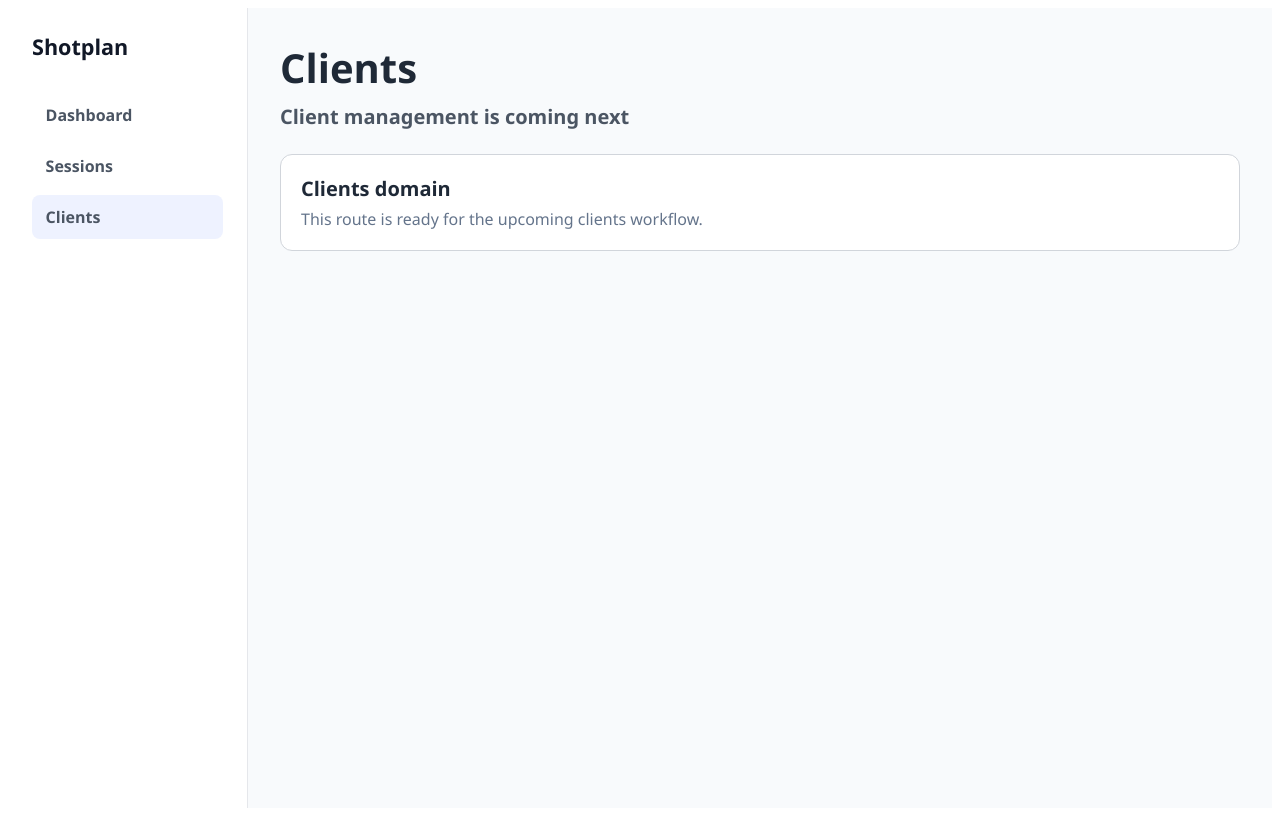
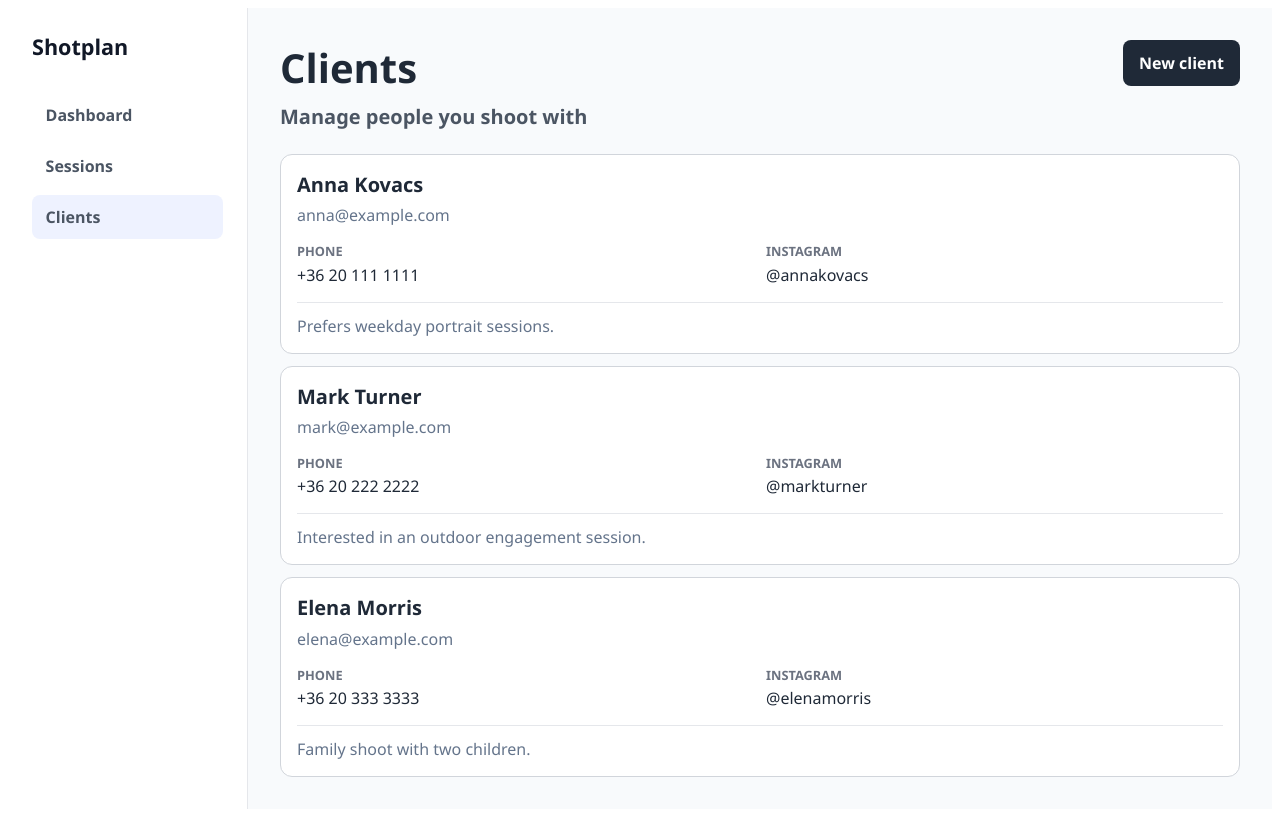
Before and after one commit to captaaint/shotplan, an Angular app: page /clients in a window 1280 px wide. Built offline with nearby package versions, Linux system fonts and the light colour scheme; data requests are answered from the project's data file.

Commit message:
feat: implement client management with create functionality and enhance client details display

```diff
--- a/db.json
+++ b/db.json
@@ -49,19 +49,25 @@
       "id": "c-101",
       "fullName": "Anna Kovacs",
       "email": "anna@example.com",
-      "phone": "+36 20 111 1111"
+      "phone": "+36 20 111 1111",
+      "instagramHandle": "@annakovacs",
+      "notes": "Prefers weekday portrait sessions."
     },
     {
       "id": "c-102",
       "fullName": "Mark Turner",
       "email": "mark@example.com",
-      "phone": "+36 20 222 2222"
+      "phone": "+36 20 222 2222",
+      "instagramHandle": "@markturner",
+      "notes": "Interested in an outdoor engagement session."
     },
     {
       "id": "c-103",
       "fullName": "Elena Morris",
       "email": "elena@example.com",
-      "phone": "+36 20 333 3333"
+      "phone": "+36 20 333 3333",
+      "instagramHandle": "@elenamorris",
+      "notes": "Family shoot with two children."
     }
   ]
 }
--- a/src/app/domains/clients/clients.routes.ts
+++ b/src/app/domains/clients/clients.routes.ts
@@ -1,7 +1,12 @@
 import { Routes } from '@angular/router';
 import { ClientsPage } from './feature-list/clients-page';
+import { ClientNewPage } from './feature-new/client-new-page';
 
 export const CLIENTS_ROUTES: Routes = [
+  {
+    path: 'new',
+    component: ClientNewPage,
+  },
   {
     path: '',
     component: ClientsPage,
--- /dev/null
+++ b/src/app/domains/clients/data-access/client.api.ts
@@ -0,0 +1,19 @@
+import { HttpClient } from '@angular/common/http';
+import { Injectable, inject } from '@angular/core';
+import { Observable } from 'rxjs';
+
+import { Client, CreateClientRequest } from './client.models';
+
+@Injectable({ providedIn: 'root' })
+export class ClientApi {
+  private readonly http = inject(HttpClient);
+  private readonly clientsUrl = '/clients';
+
+  getClients(): Observable<Client[]> {
+    return this.http.get<Client[]>(this.clientsUrl);
+  }
+
+  createClient(client: CreateClientRequest): Observable<Client> {
+    return this.http.post<Client>(this.clientsUrl, client);
+  }
+}
--- /dev/null
+++ b/src/app/domains/clients/data-access/client.store.ts
@@ -0,0 +1,57 @@
+import { isPlatformBrowser } from '@angular/common';
+import { Injectable, PLATFORM_ID, inject, signal } from '@angular/core';
+import { Observable, tap } from 'rxjs';
+
+import { ClientApi } from './client.api';
+import { Client, CreateClientRequest } from './client.models';
+
+@Injectable({ providedIn: 'root' })
+export class ClientStore {
+  private readonly api = inject(ClientApi);
+  private readonly platformId = inject(PLATFORM_ID);
+
+  private readonly clientsSignal = signal<Client[]>([]);
+  private readonly loadingSignal = signal(false);
+  private readonly errorSignal = signal<string | null>(null);
+
+  readonly clients = this.clientsSignal.asReadonly();
+  readonly loading = this.loadingSignal.asReadonly();
+  readonly error = this.errorSignal.asReadonly();
+
+  constructor() {
+    if (isPlatformBrowser(this.platformId)) {
+      this.loadClients();
+    }
+  }
+
+  loadClients(): void {
+    this.loadingSignal.set(true);
+    this.errorSignal.set(null);
+
+    this.api.getClients().subscribe({
+      next: (clients) => {
+        this.clientsSignal.set(clients);
+        this.loadingSignal.set(false);
+      },
+      error: () => {
+        this.loadingSignal.set(false);
+        this.errorSignal.set('Could not load clients. Check that the mock API is running.');
+      },
+    });
+  }
+
+  createClient(client: CreateClientRequest): Observable<Client> {
+    this.errorSignal.set(null);
+
+    return this.api.createClient(client).pipe(
+      tap({
+        next: (createdClient) => {
+          this.clientsSignal.update((clients) => [...clients, createdClient]);
+        },
+        error: () => {
+          this.errorSignal.set('Could not create the client. Try again in a moment.');
+        },
+      }),
+    );
+  }
+}
--- a/src/app/domains/clients/feature-list/clients-page.html
+++ b/src/app/domains/clients/feature-list/clients-page.html
@@ -1,6 +1,42 @@
-<app-page-header title="Clients" subtitle="Client management is coming next"></app-page-header>
+<app-page-header title="Clients" subtitle="Manage people you shoot with">
+  <a page-actions class="primary-action" routerLink="/clients/new">New client</a>
+</app-page-header>
 
-<section class="stub-panel">
-  <h2>Clients domain</h2>
-  <p>This route is ready for the upcoming clients workflow.</p>
-</section>
+@if (clientStore.loading()) {
+  <app-loading-state message="Loading clients"></app-loading-state>
+} @else if (clientStore.error(); as error) {
+  <app-error-state [message]="error" (retry)="clientStore.loadClients()"></app-error-state>
+} @else {
+  <ul class="client-list">
+    @for (client of clientStore.clients(); track client.id) {
+      <li class="client-card">
+        <div>
+          <h2>{{ client.fullName }}</h2>
+          <p>{{ client.email }}</p>
+        </div>
+
+        <dl>
+          <div>
+            <dt>Phone</dt>
+            <dd>{{ client.phone }}</dd>
+          </div>
+          <div>
+            <dt>Instagram</dt>
+            <dd>{{ client.instagramHandle || 'Not provided' }}</dd>
+          </div>
+        </dl>
+
+        @if (client.notes) {
+          <p class="notes">{{ client.notes }}</p>
+        }
+      </li>
+    } @empty {
+      <li>
+        <app-empty-state
+          title="No clients yet"
+          message="Create your first client to start building the contact list."
+        ></app-empty-state>
+      </li>
+    }
+  </ul>
+}
--- a/src/app/domains/clients/feature-list/clients-page.scss
+++ b/src/app/domains/clients/feature-list/clients-page.scss
@@ -1,5 +1,30 @@
-.stub-panel {
-  padding: 1.25rem;
+.primary-action {
+  display: inline-flex;
+  align-items: center;
+  border-radius: 0.5rem;
+  padding: 0.75rem 1rem;
+  background: #1f2937;
+  color: #ffffff;
+  font-weight: 700;
+  text-decoration: none;
+}
+
+.primary-action:hover {
+  filter: brightness(0.96);
+}
+
+.client-list {
+  display: grid;
+  gap: 0.75rem;
+  margin: 0;
+  padding: 0;
+  list-style: none;
+}
+
+.client-card {
+  display: grid;
+  gap: 1rem;
+  padding: 1rem;
   border: 1px solid #d1d5db;
   border-radius: 0.75rem;
   background: #ffffff;
@@ -14,3 +39,32 @@ p {
   margin: 0;
   color: #64748b;
 }
+
+dl {
+  display: grid;
+  grid-template-columns: repeat(2, minmax(0, 1fr));
+  gap: 0.75rem;
+  margin: 0;
+}
+
+dt {
+  color: #6b7280;
+  font-size: 0.8rem;
+  font-weight: 700;
+  text-transform: uppercase;
+}
+
+dd {
+  margin: 0.2rem 0 0;
+}
+
+.notes {
+  padding-top: 0.75rem;
+  border-top: 1px solid #e5e7eb;
+}
+
+@media (max-width: 40rem) {
+  dl {
+    grid-template-columns: 1fr;
+  }
+}
--- a/src/app/domains/clients/feature-list/clients-page.ts
+++ b/src/app/domains/clients/feature-list/clients-page.ts
@@ -1,10 +1,18 @@
-import { Component } from '@angular/core';
+import { Component, inject } from '@angular/core';
+import { RouterLink } from '@angular/router';
+
+import { EmptyState } from '../../../shared/ui/empty-state/empty-state';
+import { ErrorState } from '../../../shared/ui/error-state/error-state';
+import { LoadingState } from '../../../shared/ui/loading-state/loading-state';
 import { PageHeader } from '../../../shared/ui/page-header/page-header';
+import { ClientStore } from '../data-access/client.store';
 
 @Component({
   selector: 'app-clients-page',
-  imports: [PageHeader],
+  imports: [EmptyState, ErrorState, LoadingState, PageHeader, RouterLink],
   templateUrl: './clients-page.html',
   styleUrl: './clients-page.scss',
 })
-export class ClientsPage {}
+export class ClientsPage {
+  protected readonly clientStore = inject(ClientStore);
+}
--- /dev/null
+++ b/src/app/domains/clients/feature-new/client-new-page.html
@@ -0,0 +1,51 @@
+<app-page-header title="New client" subtitle="Create a contact for future sessions">
+  <a page-actions class="back-link" routerLink="/clients">Back to clients</a>
+</app-page-header>
+
+@if (clientStore.error(); as error) {
+  <p class="form-error" role="alert">{{ error }}</p>
+}
+
+<form class="client-form" [formGroup]="form" (ngSubmit)="submit()">
+  <label>
+    <span>Full name</span>
+    <input type="text" formControlName="fullName" autocomplete="name" />
+    @if (form.controls.fullName.touched && form.controls.fullName.hasError('required')) {
+      <small>Full name is required.</small>
+    }
+  </label>
+
+  <label>
+    <span>Email</span>
+    <input type="email" formControlName="email" autocomplete="email" />
+    @if (form.controls.email.touched && form.controls.email.hasError('required')) {
+      <small>Email is required.</small>
+    } @else if (form.controls.email.touched && form.controls.email.hasError('email')) {
+      <small>Enter a valid email address.</small>
+    }
+  </label>
+
+  <label>
+    <span>Phone</span>
+    <input type="tel" formControlName="phone" autocomplete="tel" />
+    @if (form.controls.phone.touched && form.controls.phone.hasError('required')) {
+      <small>Phone is required.</small>
+    }
+  </label>
+
+  <label>
+    <span>Instagram handle</span>
+    <input type="text" formControlName="instagramHandle" autocomplete="off" />
+  </label>
+
+  <label class="wide-field">
+    <span>Notes</span>
+    <textarea rows="5" formControlName="notes"></textarea>
+  </label>
+
+  <div class="form-actions">
+    <button type="submit" [disabled]="form.invalid || submitting()">
+      {{ submitting() ? 'Saving...' : 'Create client' }}
+    </button>
+  </div>
+</form>
--- /dev/null
+++ b/src/app/domains/clients/feature-new/client-new-page.scss
@@ -0,0 +1,92 @@
+.back-link {
+  color: #7c3aed;
+  font-weight: 700;
+  text-decoration: none;
+}
+
+.back-link:hover {
+  text-decoration: underline;
+}
+
+.form-error {
+  margin: 0 0 1rem;
+  padding: 0.85rem 1rem;
+  border: 1px solid #fecaca;
+  border-radius: 0.75rem;
+  background: #fef2f2;
+  color: #7f1d1d;
+  font-weight: 700;
+}
+
+.client-form {
+  display: grid;
+  grid-template-columns: repeat(2, minmax(0, 1fr));
+  gap: 1rem;
+  padding: 1.25rem;
+  border: 1px solid #d1d5db;
+  border-radius: 0.75rem;
+  background: #ffffff;
+}
+
+label {
+  display: grid;
+  gap: 0.4rem;
+}
+
+span {
+  color: #374151;
+  font-weight: 700;
+}
+
+input,
+textarea {
+  width: 100%;
+  box-sizing: border-box;
+  border: 1px solid #cbd5e1;
+  border-radius: 0.5rem;
+  padding: 0.75rem;
+  font: inherit;
+}
+
+input:focus,
+textarea:focus {
+  border-color: #2563eb;
+  outline: 3px solid #dbeafe;
+}
+
+small {
+  color: #b91c1c;
+  font-weight: 700;
+}
+
+.wide-field,
+.form-actions {
+  grid-column: 1 / -1;
+}
+
+.form-actions {
+  display: flex;
+  justify-content: flex-end;
+}
+
+button {
+  border: 0;
+  border-radius: 0.5rem;
+  cursor: pointer;
+  font: inherit;
+  font-weight: 700;
+  padding: 0.75rem 1rem;
+  background: #1f2937;
+  color: #ffffff;
+}
+
+button:disabled {
+  cursor: not-allowed;
+  opacity: 0.55;
+}
+
+@media (max-width: 44rem) {
+  .client-form {
+    grid-template-columns: 1fr;
+  }
+}
--- /dev/null
+++ b/src/app/domains/clients/feature-new/client-new-page.ts
@@ -0,0 +1,47 @@
+import { Component, inject, signal } from '@angular/core';
+import { ReactiveFormsModule, FormBuilder, Validators } from '@angular/forms';
+import { Router, RouterLink } from '@angular/router';
+
+import { PageHeader } from '../../../shared/ui/page-header/page-header';
+import { ClientStore } from '../data-access/client.store';
+
+@Component({
+  selector: 'app-client-new-page',
+  imports: [PageHeader, ReactiveFormsModule, RouterLink],
+  templateUrl: './client-new-page.html',
+  styleUrl: './client-new-page.scss',
+})
+export class ClientNewPage {
+  private readonly fb = inject(FormBuilder);
+  private readonly router = inject(Router);
+  protected readonly clientStore = inject(ClientStore);
+
+  protected readonly submitting = signal(false);
+
+  protected readonly form = this.fb.nonNullable.group({
+    fullName: ['', Validators.required],
+    email: ['', [Validators.required, Validators.email]],
+    phone: ['', Validators.required],
+    instagramHandle: [''],
+    notes: [''],
+  });
+
+  protected submit(): void {
+    if (this.form.invalid) {
+      this.form.markAllAsTouched();
+      return;
+    }
+
+    this.submitting.set(true);
+
+    this.clientStore.createClient(this.form.getRawValue()).subscribe({
+      next: () => {
+        this.submitting.set(false);
+        void this.router.navigateByUrl('/clients');
+      },
+      error: () => {
+        this.submitting.set(false);
+      },
+    });
+  }
+}
```
Also changed, not shown: src/app/domains/clients/data-access/client.models.ts (added, +10 -0 lines).
